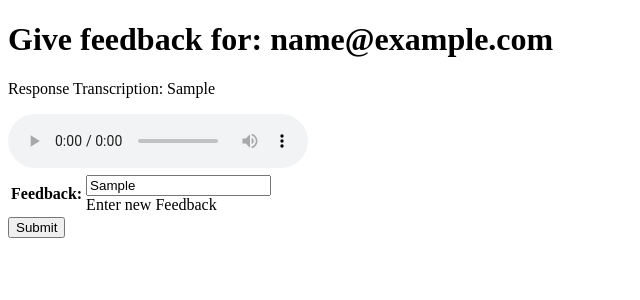
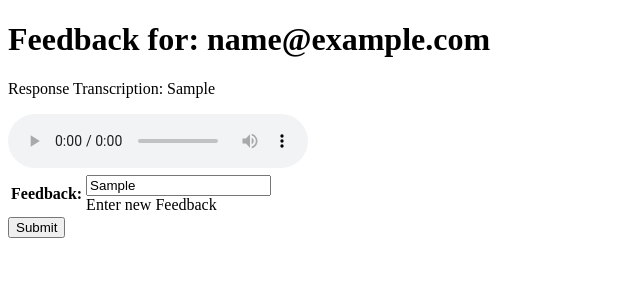
Before and after one commit to ericharper1/Simulated-Conversations, a Django app: page /view-response/00000000-0000-0000-0000-000000000001/updatenode/ in a window 1280 px wide. Shown: the top 300 px of the page, without its empty margins (0-640 px from the left). Run offline with Django 3.2, Linux system fonts and the light colour scheme; tables that the repository leaves empty hold one stand-in row (values such as "Sample post").

Commit message:
Fix nitpicks/formatting

```diff
--- a/simcon_project/conversation_templates/models/template_response.py
+++ b/simcon_project/conversation_templates/models/template_response.py
@@ -1,5 +1,4 @@
 from django.db import models
-
 import uuid
 
 
--- a/simcon_project/templates/update_node_response.html
+++ b/simcon_project/templates/update_node_response.html
@@ -6,7 +6,7 @@
 </head>
 <body>
     {% block content %}
-        <h1>Give feedback for: {{feedback_instance.parent_template_response.student}}</h1>
+        <h1>Feedback for: {{feedback_instance.parent_template_response.student}}</h1>
         <p>Response Transcription: {{ feedback_instance.transcription }}</p>
         <audio src="../../../media/{{feedback_instance.audio_response}}" controls></audio>
 
```
Also changed, not shown: simcon_project/templates/update_response.html (line endings or trailing spaces), simcon_project/templates/view_response.html (line endings or trailing spaces).
